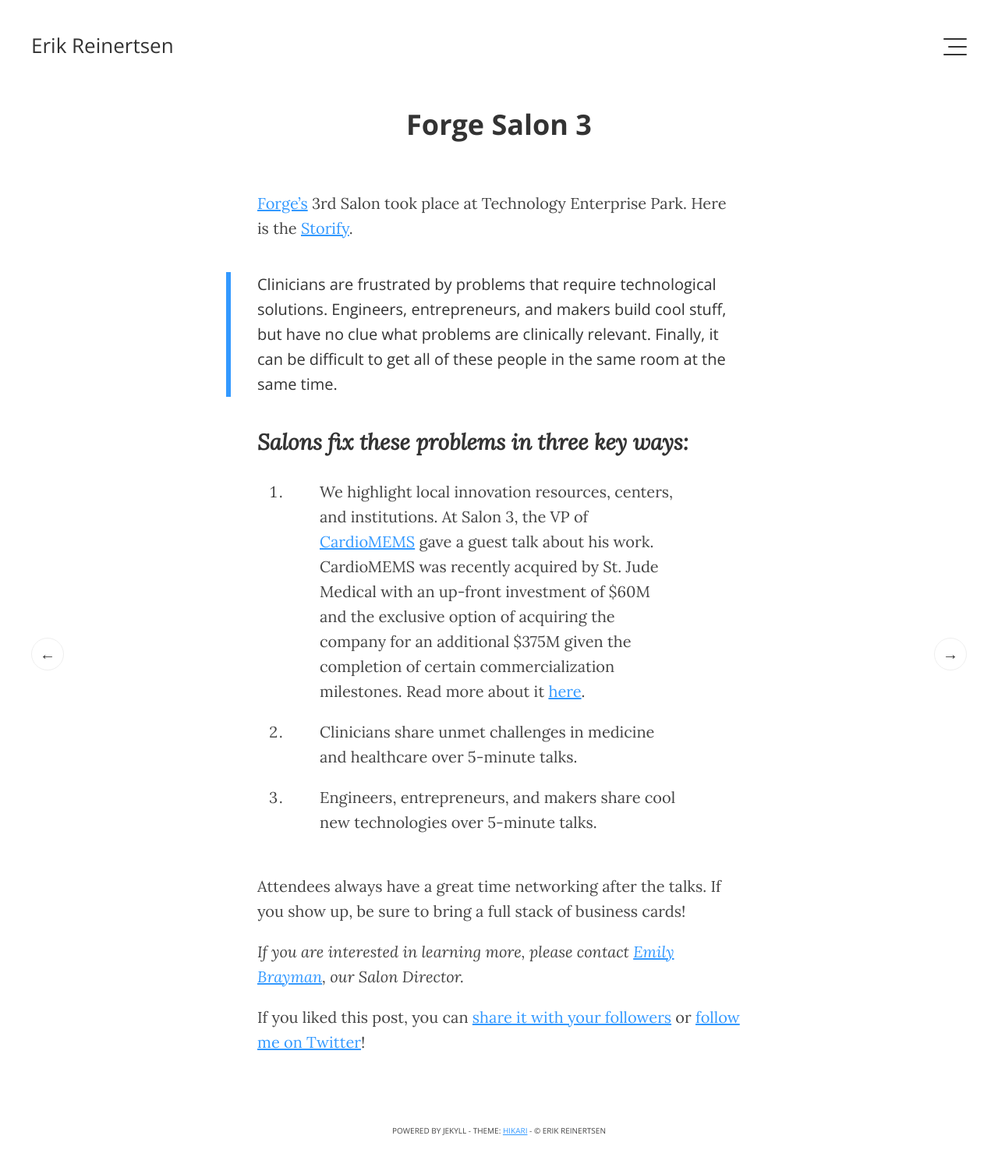
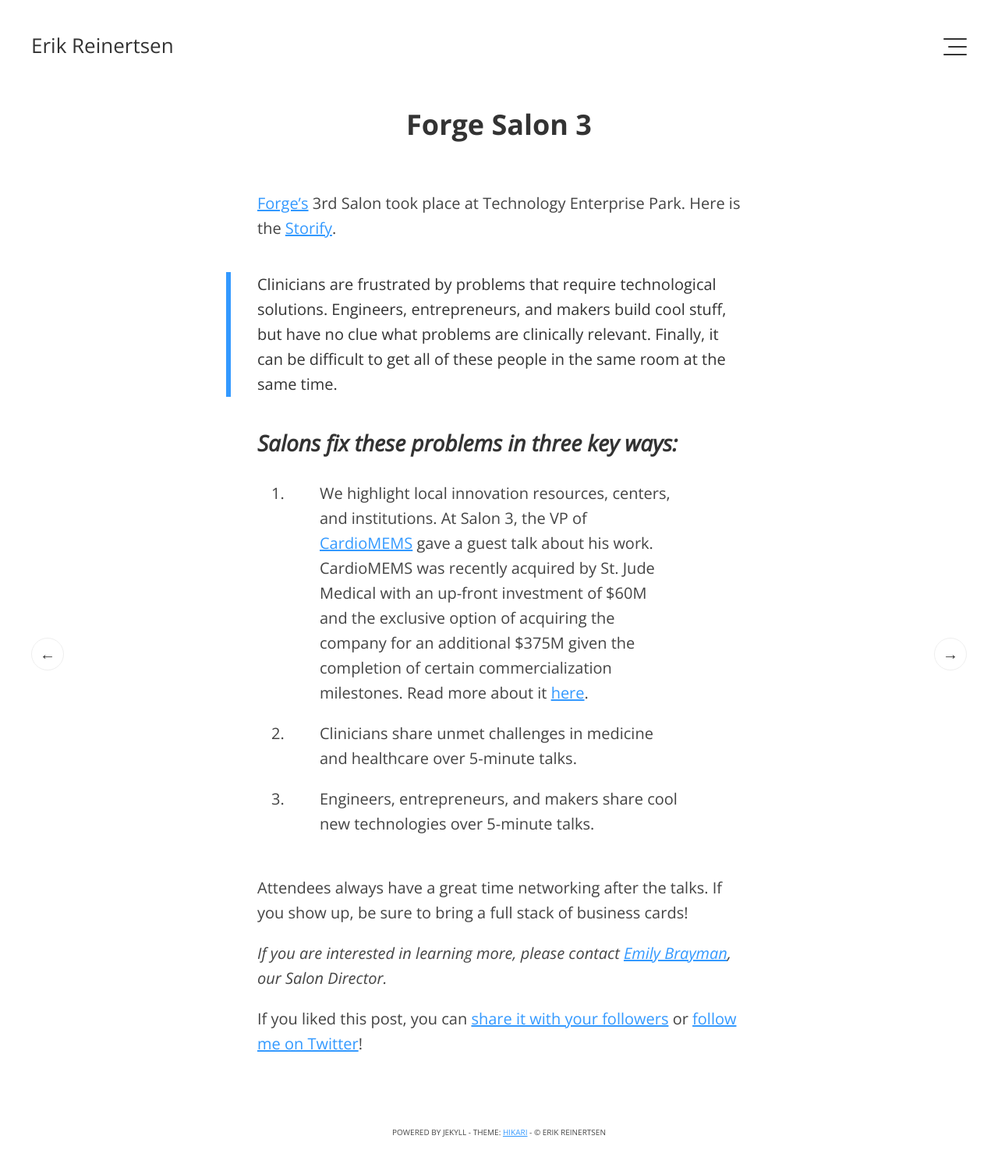
Before and after one commit to erikr/erikr.github.io, a Jekyll site: the page built from _posts/2014-05-22-salon-3.md, in a window 1280 px wide. Shown: the whole page at 78% size. Built offline with Jekyll 4.4.1, drawn with Linux system fonts in a browser that asks for light colours; Markdown is read by kramdown in place of the engine named in the settings.

Commit message:
use all "Open Sans" font

```diff
--- a/css/main.css
+++ b/css/main.css
@@ -220,7 +220,7 @@ header .h-wrap .close .lines::after {
 }
 
 #off-canvas #bio p {
-  font-family: 'Lora', serif;
+  font-family: 'Open Sans', sans-serif;
   line-height: 160%;
   font-size: 100%;
   margin-bottom: 0;
@@ -313,7 +313,7 @@ section#single-wrap {
   width: 100%;
   max-width: 780px;
   margin: 20px auto;
-  font-family: 'Lora', Georgia, serif;
+  font-family: 'Open Sans', sans-serif;
   background: #fff;
   z-index: 1;
 }
```
